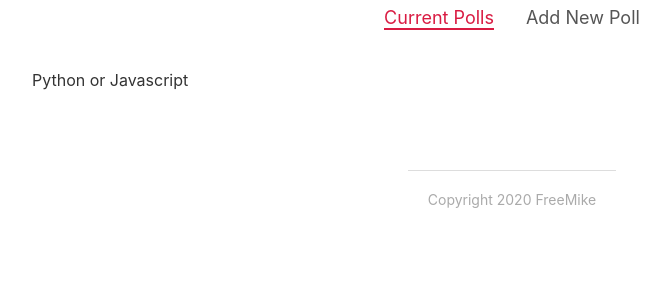
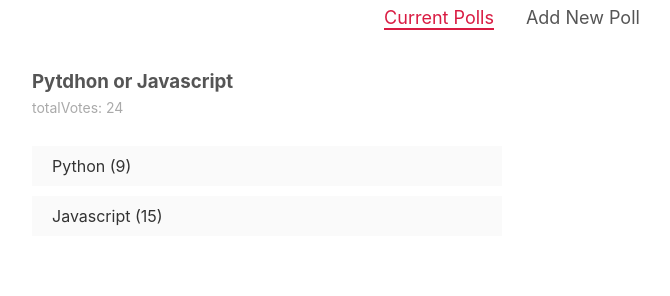
Before and after one commit to michaeltheo/SvelteTutorial, a Svelte app: page / in a window 1280 px wide. Shown: the part 216-512 px from the top of the page, without its empty margins (128-798 px from the left). Built offline with nearby package versions, Linux system fonts and the light colour scheme.

Commit message:
Poll Details + styles

```diff
--- a/src/App.svelte
+++ b/src/App.svelte
@@ -16,7 +16,7 @@
 let polls=[
 	{
 		id:1,
-		question:'Python or Javascript',
+		question:'Pytdhon or Javascript',
 		answearA: 'Python',
 		answearB: 'Javascript',
 		votesA:9,
--- /dev/null
+++ b/src/components/PollDetails.svelte
@@ -0,0 +1,46 @@
+<script>
+    export let poll;
+
+    //reactive values
+    $: totalVotes=poll.votesA+poll.votesB;
+</script>
+
+<div class="poll">
+    <h3>{poll.question}</h3>
+    <p>totalVotes: {totalVotes}</p>
+    <div class="answear">
+        <div class="percent percent-a"></div>
+        <span>{poll.answearA} ({poll.votesA})</span>
+    </div>
+    <div class="answear">
+        <div class="percent percent-b"></div>
+        <span>{poll.answearB} ({poll.votesB})</span>
+    </div>
+</div>
+
+
+<style>
+    h3{
+        margin: 0 auto;
+        color: #555;
+    }
+    p{
+        margin-top: 6px;
+        font-size: 14px;
+        color:#aaa;
+        margin-bottom: 30px;
+    }
+    .answear{
+        background: #fafafa;
+        cursor: pointer;
+        margin: 10px auto;
+        position: relative;
+    }
+    .answear:hover{
+        opacity: 0.6;
+    }
+    span{
+        display: inline-block;
+        padding: 10px 20px;
+    }
+</style>
--- a/src/components/PollList.svelte
+++ b/src/components/PollList.svelte
@@ -1,11 +1,14 @@
 <script>
 export let polls=[];
+import PollDetails from './PollDetails.svelte';
 </script>
 
 
 <div class="poll-list">
     {#each polls as poll (poll.id) }
-    <div>{poll.question}</div>
+    <div>
+        <PollDetails {poll} />
+    </div>
     {/each}
 </div>
 
```
